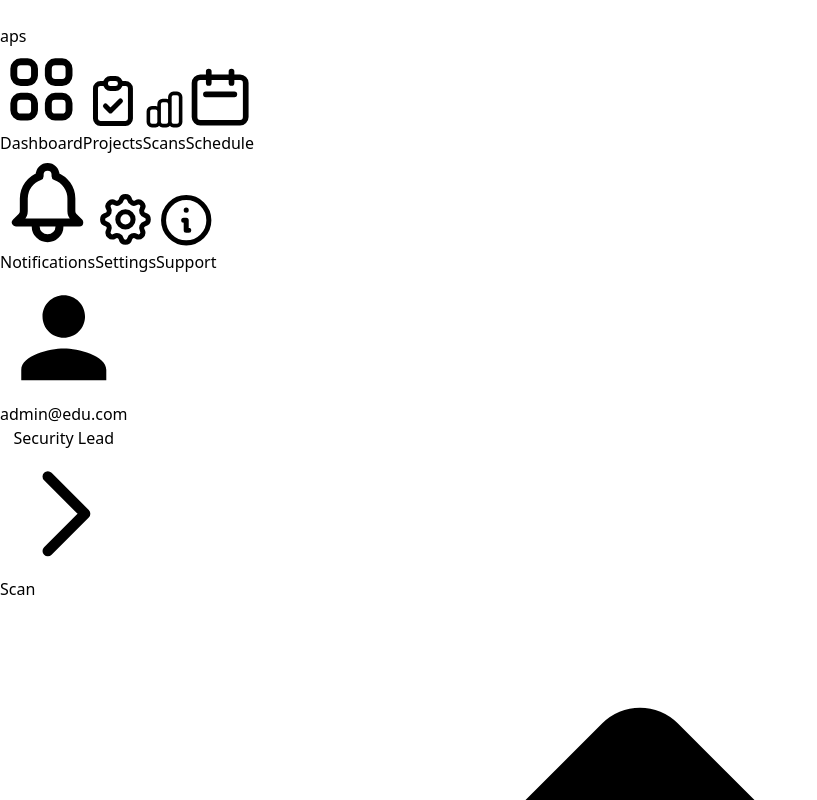
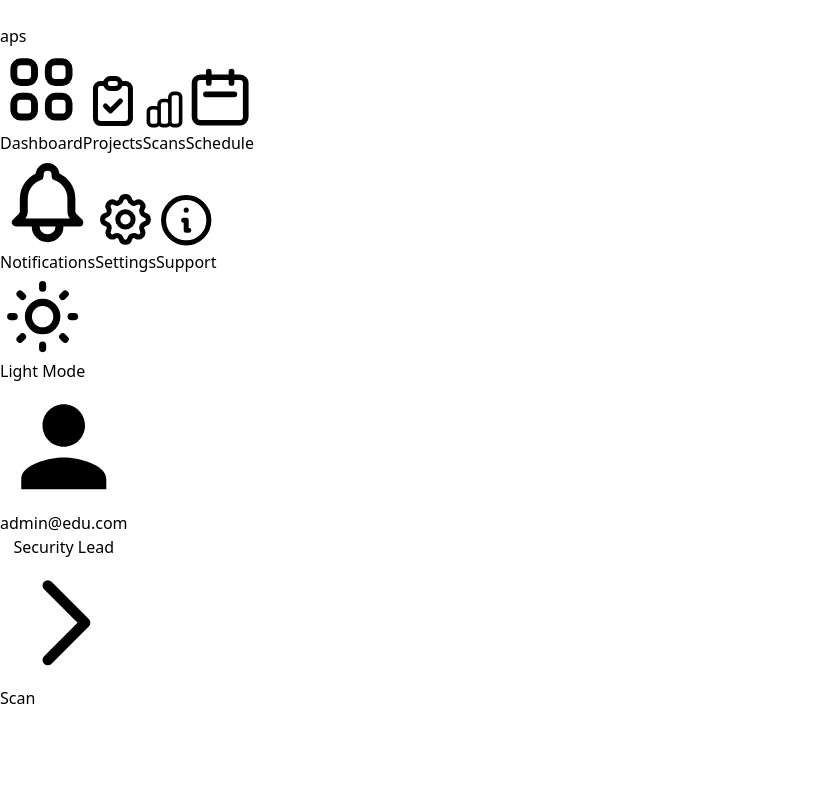
Before and after one commit to suryatejess/fenrir-security-frontend-design-challenge-assignment, a React (Vite) app: page / in a window 1280 px wide. Shown: the top 800 px of the page, without its empty margins (0-817 px from the left). Built offline with nearby package versions, Linux system fonts and the light colour scheme.

Commit message:
feat: added a button to toggle between light and dark modes

```diff
--- a/src/components/Sidebar.jsx
+++ b/src/components/Sidebar.jsx
@@ -1,7 +1,15 @@
 import React, { useState } from 'react'
 
-const Sidebar = ({ activePage = 'dashboard' }) => {
+const Sidebar = ({ activePage = 'dashboard', onThemeToggle }) => {
   const [isOpen, setIsOpen] = useState(false)
+  const [isDarkMode, setIsDarkMode] = useState(false)
+
+  const handleThemeToggle = () => {
+    setIsDarkMode(!isDarkMode)
+    if (onThemeToggle) {
+      onThemeToggle(!isDarkMode)
+    }
+  }
 
   const mainNavItems = [
     {
@@ -154,6 +162,42 @@ const Sidebar = ({ activePage = 'dashboard' }) => {
           </div>
         </nav>
 
+        {/* Theme Toggle */}
+        <div className="px-4 py-3 border-t border-gray-200">
+          <button
+            onClick={handleThemeToggle}
+            className="w-full flex items-center justify-between px-4 py-3 rounded-full hover:bg-gray-50 transition-colors duration-200"
+          >
+            <div className="flex items-center gap-3">
+              {isDarkMode ? (
+                <svg className="w-5 h-5 text-gray-500" fill="none" viewBox="0 0 24 24" stroke="currentColor">
+                  <path strokeLinecap="round" strokeLinejoin="round" strokeWidth={2} d="M20.354 15.354A9 9 0 018.646 3.646 9.003 9.003 0 0012 21a9.003 9.003 0 008.354-5.646z" />
+                </svg>
+              ) : (
+                <svg className="w-5 h-5 text-gray-500" fill="none" viewBox="0 0 24 24" stroke="currentColor">
+                  <path strokeLinecap="round" strokeLinejoin="round" strokeWidth={2} d="M12 3v1m0 16v1m9-9h-1M4 12H3m15.364 6.364l-.707-.707M6.343 6.343l-.707-.707m12.728 0l-.707.707M6.343 17.657l-.707.707M16 12a4 4 0 11-8 0 4 4 0 018 0z" />
+                </svg>
+              )}
+              <span className="text-sm font-medium text-gray-600">
+                {isDarkMode ? 'Dark Mode' : 'Light Mode'}
+              </span>
+            </div>
+
+            {/* Toggle Switch */}
+            <div
+              className={`relative w-11 h-6 rounded-full transition-colors duration-200 ${
+                isDarkMode ? 'bg-teal-500' : 'bg-gray-300'
+              }`}
+            >
+              <div
+                className={`absolute top-1 w-4 h-4 bg-white rounded-full shadow transition-transform duration-200 ${
+                  isDarkMode ? 'translate-x-6' : 'translate-x-1'
+                }`}
+              />
+            </div>
+          </button>
+        </div>
+
         {/* User profile */}
         <div className="p-4 border-t border-gray-200">
           <button className="w-full flex items-center gap-3 p-2 rounded-xl hover:bg-gray-50 transition-colors duration-200">
```
